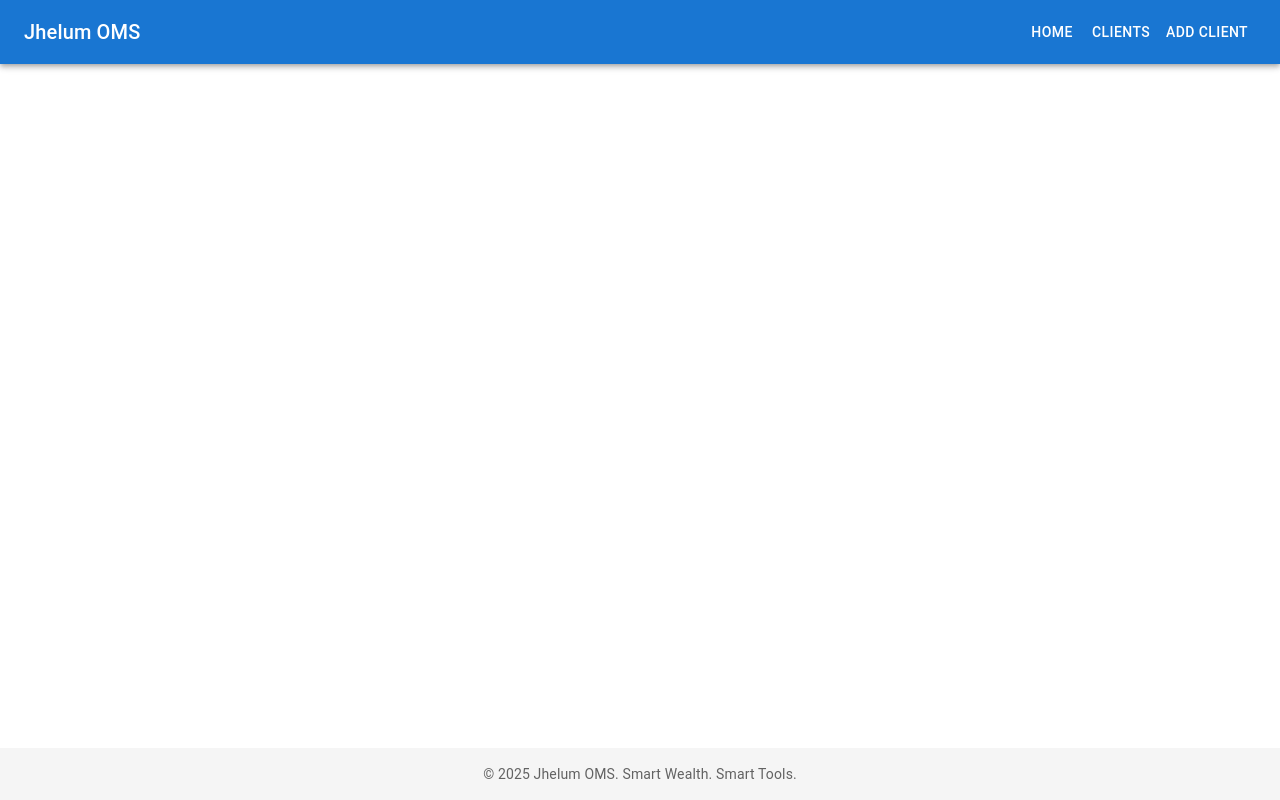
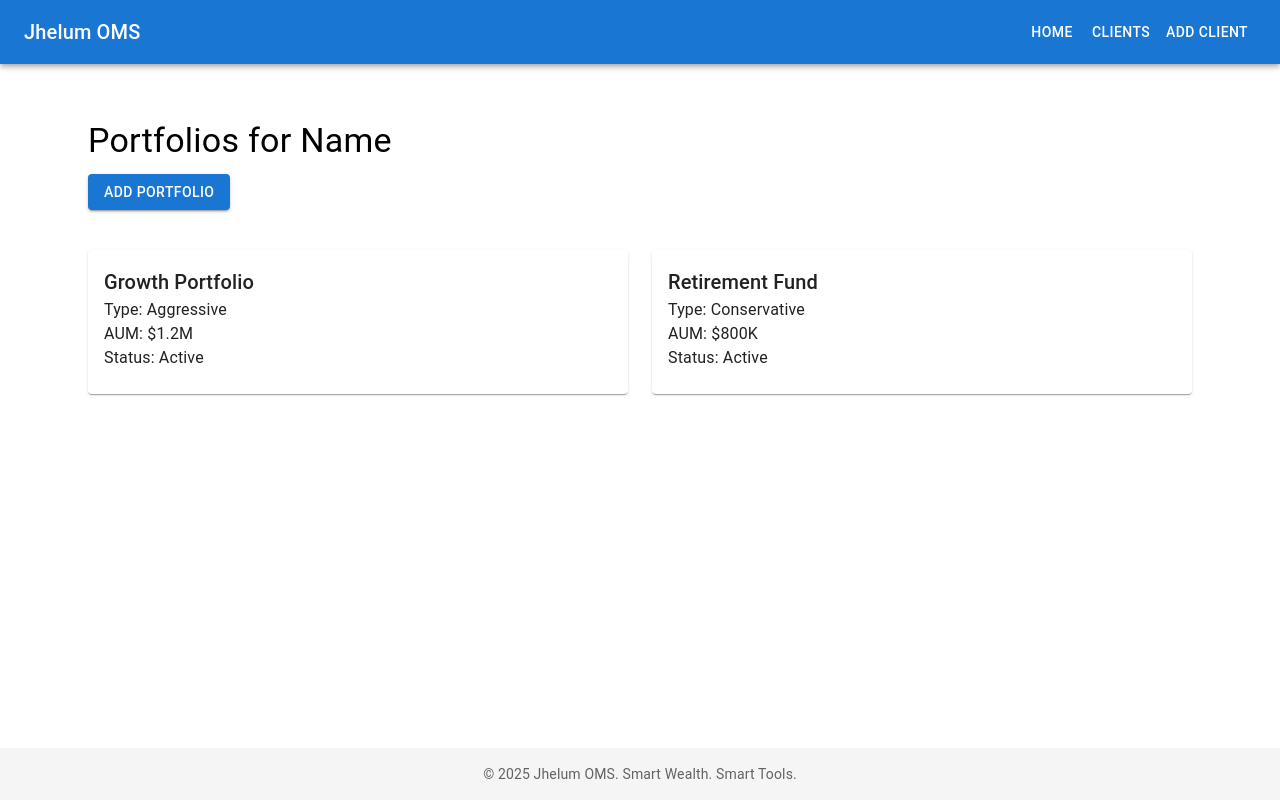
Before and after one commit to drharshpratap/jhelum-oms-ui, a React (Create React App) app: page /clients/1/portfolios in a window 1280 px wide. Built offline with nearby package versions, Linux system fonts and the light colour scheme; no server answers.

Commit message:
mock portfolio landing page

```diff
--- a/src/App.js
+++ b/src/App.js
@@ -4,6 +4,8 @@ import ClientList from './features/clients/ClientList';
 import ClientForm from './features/clients/ClientForm';
 import Home from './pages/Home';
 import Layout from './components/Layout';
+import ClientPortfolioPage from './features/portfolios/ClientPortfolioPage';
+
 
 function App() {
   return (
@@ -13,6 +15,7 @@ function App() {
           <Route path="/" element={<Home />} />
           <Route path="/clients" element={<ClientList />} />
           <Route path="/add" element={<ClientForm />} />
+          <Route path="/clients/:id/portfolios" element={<ClientPortfolioPage />} />
         </Routes>
       </Layout>
     </Router>
--- a/src/features/clients/ClientList.jsx
+++ b/src/features/clients/ClientList.jsx
@@ -58,8 +58,19 @@ export default function ClientList() {
       {error && <p>Error: {error}</p>}
       <List>
         {sortedItems.map((client) => (
-          <ListItem key={client.id}>
-            <ListItemText primary={client.name} secondary={`Email: ${client.email} | Contact: ${client.contactNumber}`} />
+          <ListItem key={client.id} divider>
+            <ListItemText
+              primary={client.name}
+              secondary={
+                <>
+                  Email: {client.email} | Contact: {client.contactNumber}
+                  <br />
+                  <Link to={`/clients/${client.id}/portfolios`}>
+                    View Portfolios →
+                  </Link>
+                </>
+              }
+            />
           </ListItem>
         ))}
       </List>
--- /dev/null
+++ b/src/features/clients/ClientsList.tsx
@@ -0,0 +1,29 @@
+import { useNavigate } from 'react-router-dom';
+
+function ClientsList({ clients }) {
+  const navigate = useNavigate();
+
+  const handleViewPortfolios = (client) => {
+    navigate(`/clients/${client.id}/portfolios`, {
+      state: { clientName: client.name }
+    });
+  };
+
+  return (
+    <div>
+      {clients.map(client => (
+        <div key={client.id} className="mb-2">
+          <span>{client.name}</span>
+          <button
+            className="ml-4 px-3 py-1 bg-blue-500 text-white rounded"
+            onClick={() => handleViewPortfolios(client)}
+          >
+            View Portfolios
+          </button>
+        </div>
+      ))}
+    </div>
+  );
+}
+
+export default ClientsList;
--- /dev/null
+++ b/src/features/portfolios/ClientPortfolioPage.jsx
@@ -0,0 +1,58 @@
+import React, { useEffect, useState } from 'react';
+import { useParams, useNavigate } from 'react-router-dom';
+import { Typography, Button, Grid, Card, CardContent } from '@mui/material';
+import axios from 'axios';
+
+export default function ClientPortfolioPage() {
+  const { id } = useParams(); // client ID
+  const navigate = useNavigate();
+  const [portfolios, setPortfolios] = useState([]);
+
+  useEffect(() => {
+    // TODO: Replace with actual API call
+    const fetchPortfolios = async () => {
+      try {
+        const apiBaseUrl = process.env.REACT_APP_API_BASE_URL;
+        const response = await axios.get(`${apiBaseUrl}/clients/${id}/portfolios`);
+        setPortfolios(response.data);
+      } catch (error) {
+        console.error("Error fetching portfolios:", error);
+        // fallback mock data
+        setPortfolios([
+          { id: 1, name: "Growth Portfolio", type: "Aggressive", aum: "$1.2M", status: "Active" },
+          { id: 2, name: "Retirement Fund", type: "Conservative", aum: "$800K", status: "Active" }
+        ]);
+      }
+    };
+    fetchPortfolios();
+  }, [id]);
+
+  const handleAddPortfolio = () => {
+    navigate(`/clients/${id}/add-portfolio`);
+
+  };
+
+  return (
+    <div className="p-6">
+      <Typography variant="h4" gutterBottom>Portfolios for Name</Typography>
+      <Button variant="contained" color="primary" onClick={handleAddPortfolio}>
+        Add Portfolio
+      </Button>
+
+      <Grid container spacing={3} sx={{ mt: 2 }}>
+        {portfolios.map((portfolio) => (
+          <Grid item xs={12} md={6} key={portfolio.id}>
+            <Card>
+              <CardContent>
+                <Typography variant="h6">{portfolio.name}</Typography>
+                <Typography>Type: {portfolio.type}</Typography>
+                <Typography>AUM: {portfolio.aum}</Typography>
+                <Typography>Status: {portfolio.status}</Typography>
+              </CardContent>
+            </Card>
+          </Grid>
+        ))}
+      </Grid>
+    </div>
+  );
+}
```
